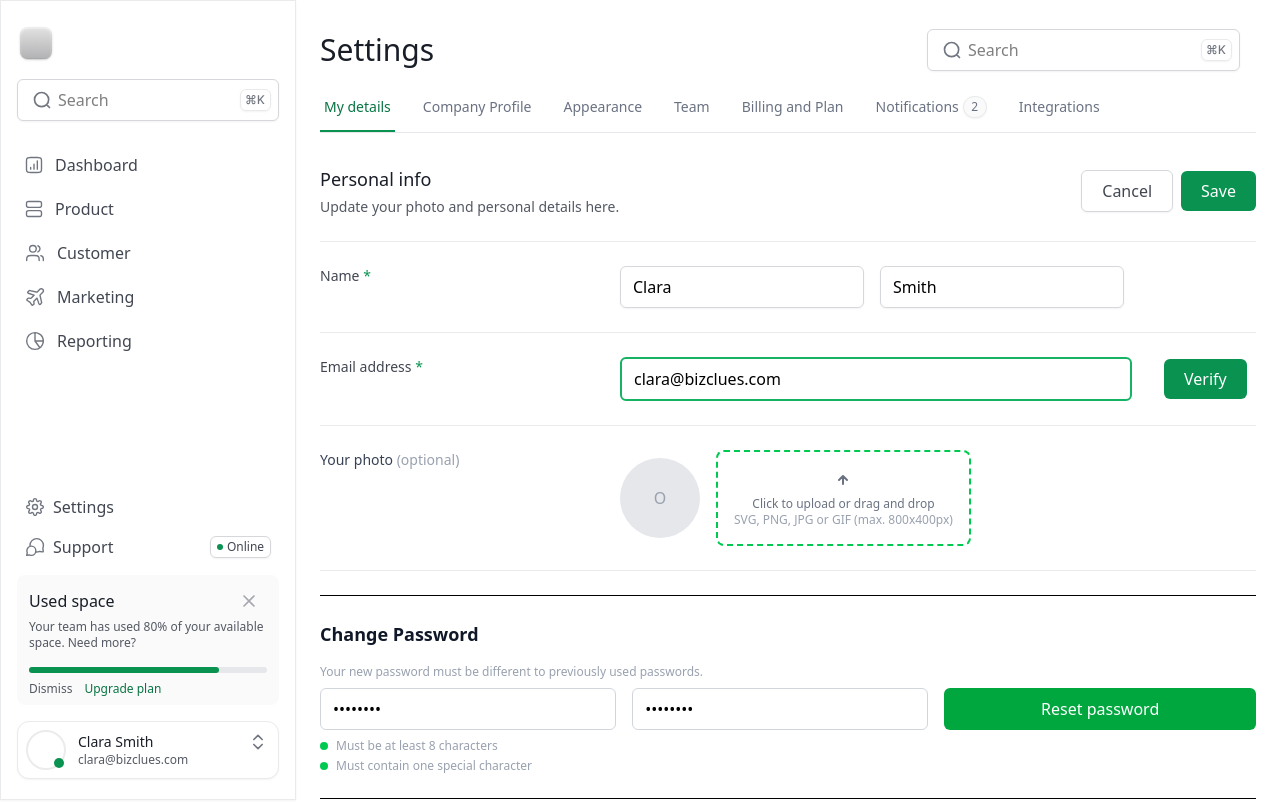
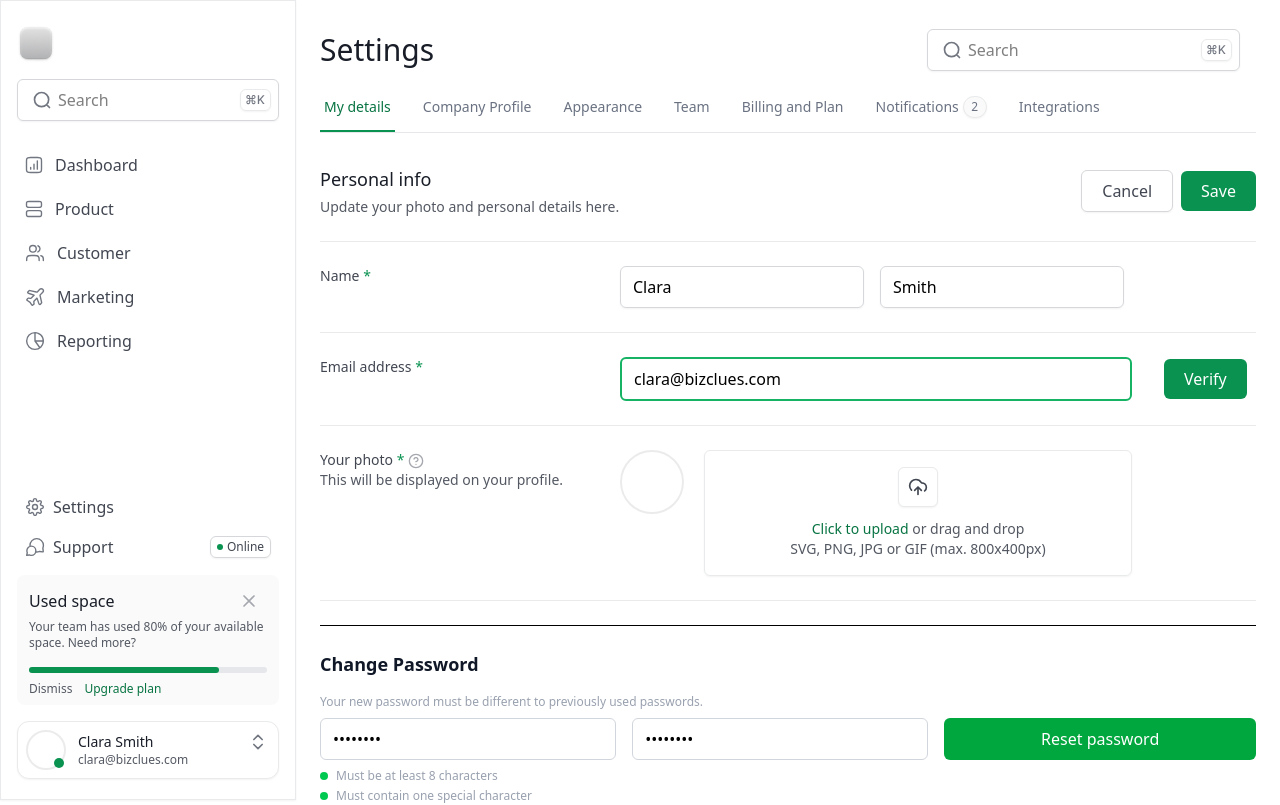
Before and after one commit to ashukumarverma/ui-replication-task, a React (Vite) app: page / in a window 1280 px wide. Shown: the top 805 px of the page. Built offline with nearby package versions, Linux system fonts and the light colour scheme.

Commit message:
image upload section with  drag & drop functionality

```diff
--- a/src/components/PersonalInfoForm.jsx
+++ b/src/components/PersonalInfoForm.jsx
@@ -1,4 +1,4 @@
-import { useState } from "react";
+import { useState, useRef } from "react";
 
 // Country list with code, name, and flag
 const countries = [
@@ -35,6 +35,65 @@ const PersonalInfoForm = () => {
     "I'm a Product Designer based in Melbourne, Australia. I specialise in UX/UI design, brand strategy, and Webflow development."
   );
 
+  // State to track if user is currently dragging a file over the upload area
+  const [isDragOver, setIsDragOver] = useState(false);
+  // Reference to the hidden file input element for programmatic clicks
+  const fileInputRef = useRef(null);
+
+  // Function to trigger the hidden file input when user clicks the upload area
+  const handleClick = () => {
+    if (fileInputRef.current) {
+      fileInputRef.current.click();
+    }
+  };
+
+  // Handle file selection when user chooses a file through the file dialog
+  const handleFileChange = (event) => {
+    const file = event.target.files?.[0];
+    if (file) {
+      console.log("Selected file:", file);
+      // we can handle the file upload here
+    }
+  };
+
+  // Handle when user drops a file onto the upload area
+  const handleDrop = (event) => {
+    event.preventDefault();
+    event.stopPropagation();
+    setIsDragOver(false); // Reset the drag state since drop is complete
+
+    const files = event.dataTransfer.files;
+    if (files && files.length > 0) {
+      const file = files[0];
+      console.log("Dropped file:", file);
+    }
+  };
+
+  // Handle when user drags a file over the upload area (required for drop to work)
+  const handleDragOver = (event) => {
+    event.preventDefault();
+    event.stopPropagation();
+    event.dataTransfer.dropEffect = "copy"; // Show copy cursor icon
+  };
+
+  // Handle when user first drags a file into the upload area
+  const handleDragEnter = (event) => {
+    event.preventDefault();
+    event.stopPropagation();
+    console.log("Drag enter detected");
+    setIsDragOver(true); // Show visual feedback that file can be dropped here
+  };
+
+  // Handle when user drags a file out of the upload area
+  const handleDragLeave = (event) => {
+    event.preventDefault();
+    event.stopPropagation();
+    console.log("Drag leave detected");
+    // Only hide the drag feedback if we're actually leaving the drop zone entirely
+    if (!event.currentTarget.contains(event.relatedTarget)) {
+      setIsDragOver(false);
+    }
+  };
   return (
     <form className={`bg-primary`}>
       {/* Personal Info Section */}
@@ -111,44 +170,59 @@ const PersonalInfoForm = () => {
       <div
         className={`flex flex-col xl:flex-row mb-4 xl:mb-6 border-b border-[#E9EAEB] pb-4 xl:pb-6`}
       >
-        <label
-          className={`xl:min-w-[300px] text-sm font-medium text-gray-700 mb-1`}
-        >
-          Your photo <span className={`text-gray-400`}>(optional)</span>
-        </label>
-        <div className={`flex items-center space-x-4`}>
+        <div className={`xl:min-w-[300px] flex flex-col max-md:mb-1 `}>
+          <label className={`text-sm text-secondary-700`}>
+            Your photo <span className={`text-brand-tertiary-600`}>*</span>{" "}
+            <img
+              src="/assets/question.svg"
+              alt="photo!"
+              className="inline-block"
+            />
+          </label>
+          <p className={`text-sm text-tertiary-600`}>
+            This will be displayed on your profile.
+          </p>
+        </div>
+        <div className={`flex gap-5`}>
           <div
-            className={`w-20 h-20 rounded-full bg-gray-200 flex items-center justify-center text-gray-400`}
+            className={`w-16 h-16 rounded-full border-2 border-black/8`}
+          ></div>
+          <div
+            className={`w-[428px] h-[126px] cursor-pointer border-2 rounded-md p-4 text-center text-xs ${
+              isDragOver
+                ? "bg-[#FAFAFA] ring-1 ring-[#16B364] border-brand"
+                : "border-secondary "
+            }`}
+            onClick={handleClick}
+            onDrop={handleDrop}
+            onDragOver={handleDragOver}
+            onDragEnter={handleDragEnter}
+            onDragLeave={handleDragLeave}
           >
-            O
+            {/* Hidden File Input */}
+            <input
+              type="file"
+              accept=".svg,.png,.jpg,.jpeg,.gif"
+              ref={fileInputRef}
+              className="hidden"
+              onChange={handleFileChange}
+            />
+
+            {/* UI */}
+            <div className="flex flex-col gap-3 items-center">
+              <div className="h-10 w-10 rounded-md border border-[#E9EAEB] bg-white flex items-center justify-center shadow-xs">
+                <img src="/assets/upload.svg" alt="Upload Icon" />
+              </div>
+              <div className="text-sm text-tertiary-600">
+                <span className="font-medium button-tertiary-color-fg">
+                  Click to upload
+                </span>{" "}
+                or drag and drop
+                <br />
+                <span>SVG, PNG, JPG or GIF (max. 800x400px)</span>
+              </div>
+            </div>
           </div>
-          <label
-            className={`flex-1 cursor-pointer border-2 border-dashed border-green-500 rounded-lg p-4 text-center text-xs text-gray-500 hover:border-green-600 transition-colors`}
-          >
-            <div className={`flex flex-col items-center justify-center`}>
-              <svg
-                className={`mx-auto mb-1`}
-                width="24"
-                height="24"
-                fill="none"
-                stroke="currentColor"
-                strokeWidth="2"
-                viewBox="0 0 24 24"
-              >
-                <path
-                  strokeLinecap="round"
-                  strokeLinejoin="round"
-                  d="M12 16v-8m0 0l-4 4m4-4l4 4"
-                />
-              </svg>
-              Click to upload or drag and drop
-              <br />
-              <span className={`text-gray-400`}>
-                SVG, PNG, JPG or GIF (max. 800x400px)
-              </span>
-            </div>
-            <input type="file" className={`hidden`} />
-          </label>
         </div>
       </div>
 
```
